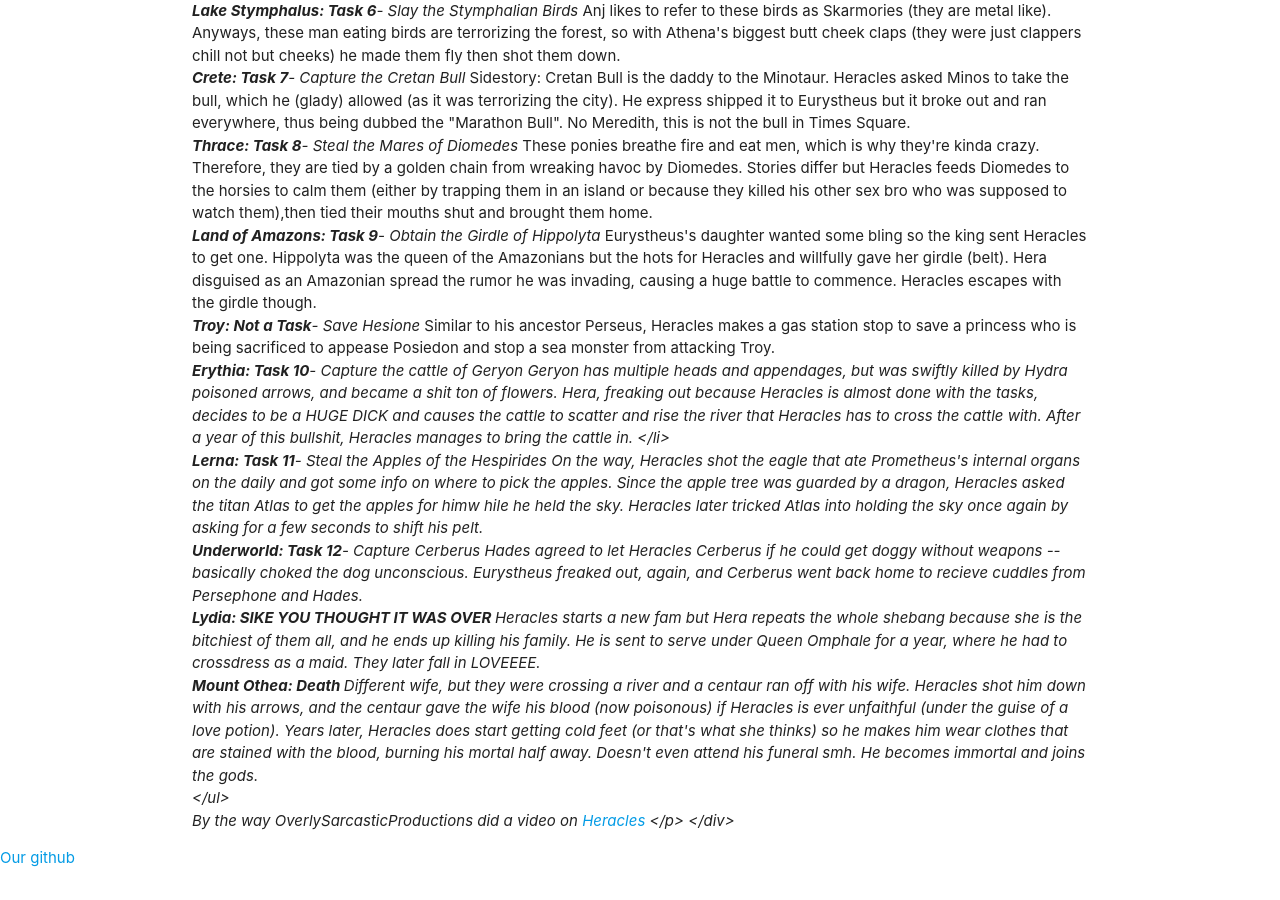
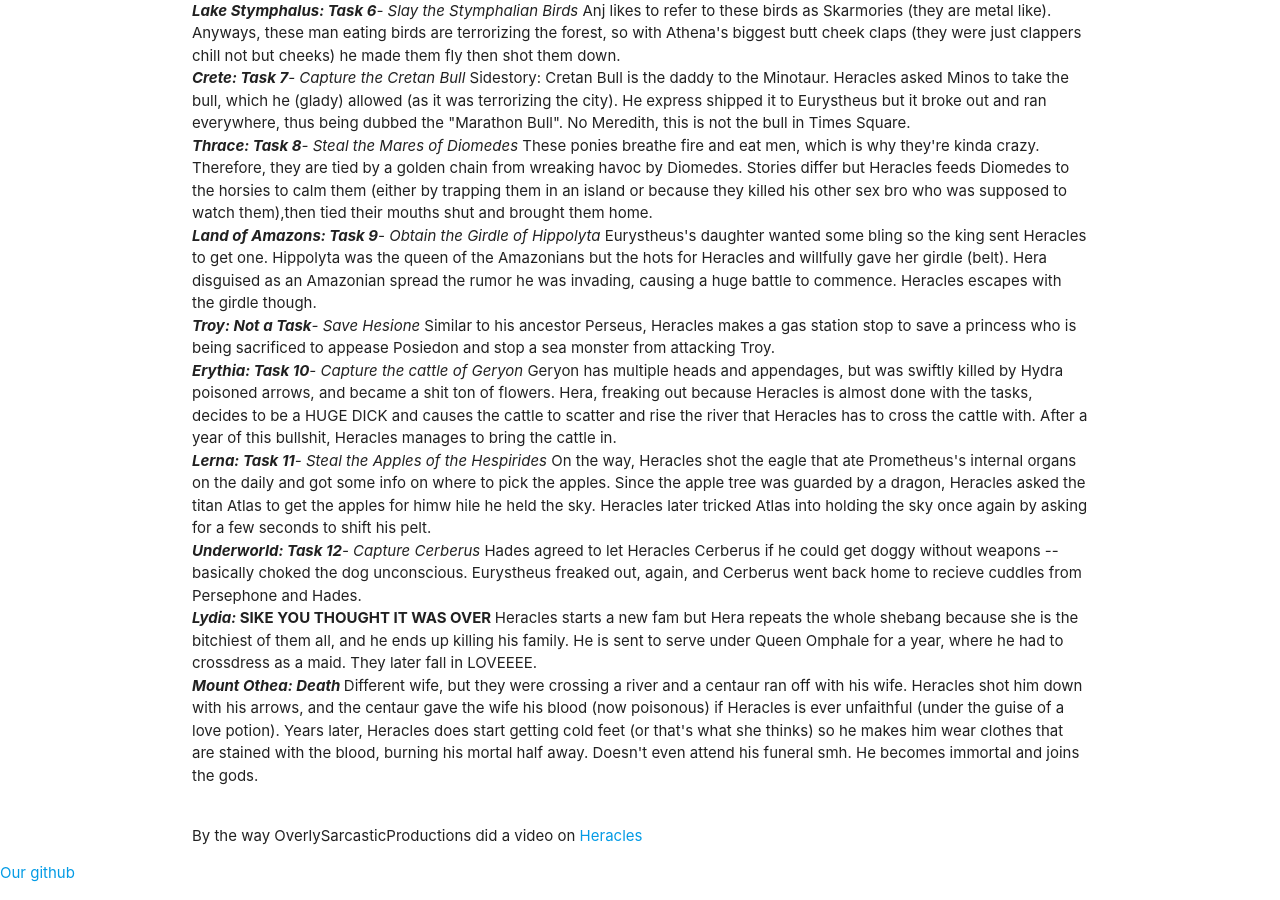
Before and after one commit to stuyCLC/stuyCLC.github.io, a Jekyll site: the page built from _posts/2018-12-4-Medusa-Meeting#3-recap.md, in a window 1280 px wide and 900 px high, scrolled down 928 px. Built offline with Jekyll 4.4.1, drawn with Linux system fonts in a browser that asks for light colours.

Commit message:
Update 2018-12-4-Medusa-Meeting#3-recap.md

```diff
--- a/_posts/2018-12-4-Medusa-Meeting#3-recap.md
+++ b/_posts/2018-12-4-Medusa-Meeting#3-recap.md
@@ -18,7 +18,7 @@
     <li> <i><b> Thrace: Task 8</b>- Steal the Mares of Diomedes </i> These ponies breathe fire and eat men, which is why they're kinda crazy. Therefore, they are tied by a golden chain from wreaking havoc by Diomedes. Stories differ but Heracles feeds Diomedes to the horsies to calm them (either by trapping them in an island or because they killed his other sex bro who was supposed to watch them),then tied their mouths shut and brought them home. </li>
     <li> <i><b> Land of Amazons: Task 9</b>- Obtain the Girdle of Hippolyta </i> Eurystheus's daughter wanted some bling so the king sent Heracles to get one. Hippolyta was the queen of the Amazonians but the hots for Heracles and willfully gave her girdle (belt). Hera disguised as an Amazonian spread the rumor he was invading, causing a huge battle to commence. Heracles escapes with the girdle though. </li>
     <li> <i><b> Troy: Not a Task</b>- Save Hesione </i> Similar to his ancestor Perseus, Heracles makes a gas station stop to save a princess who is being sacrificed to appease Posiedon and stop a sea monster from attacking Troy. </li>
-    <li> <i><b> Erythia: Task 10</b>- Capture the cattle of Geryon <i> Geryon has multiple heads and appendages, but was swiftly killed by Hydra poisoned arrows, and became a shit ton of flowers. Hera, freaking out because Heracles is almost done with the tasks, decides to be a HUGE DICK and causes the cattle to scatter and rise the river that Heracles has to cross the cattle with. After a year of this bullshit, Heracles manages to bring the cattle in. </li>
+    <li> <i><b> Erythia: Task 10</b>- Capture the cattle of Geryon </i> Geryon has multiple heads and appendages, but was swiftly killed by Hydra poisoned arrows, and became a shit ton of flowers. Hera, freaking out because Heracles is almost done with the tasks, decides to be a HUGE DICK and causes the cattle to scatter and rise the river that Heracles has to cross the cattle with. After a year of this bullshit, Heracles manages to bring the cattle in. </li>
     <li> <i><b> Lerna: Task 11</b>- Steal the Apples of the Hespirides </i> On the way, Heracles shot the eagle that ate Prometheus's internal organs on the daily and got some info on where to pick the apples. Since the apple tree was guarded by a dragon, Heracles asked the titan Atlas to get the apples for himw hile he held the sky. Heracles later tricked Atlas into holding the sky once again by asking for a few seconds to shift his pelt. </li>
     <li> <i><b> Underworld: Task 12</b>- Capture Cerberus </i> Hades agreed to let Heracles Cerberus if he could get doggy without weapons --basically choked the dog unconscious. Eurystheus freaked out, again, and Cerberus went back home to recieve cuddles from Persephone and Hades. </li>
         <li> <b> <i> Lydia: </i> SIKE YOU THOUGHT IT WAS OVER </b> Heracles starts a new fam but Hera repeats the whole shebang because she is the bitchiest of them all, and he ends up killing his family. He is sent to serve under Queen Omphale for a year, where he had to crossdress as a maid. They later fall in LOVEEEE. </li>
```
